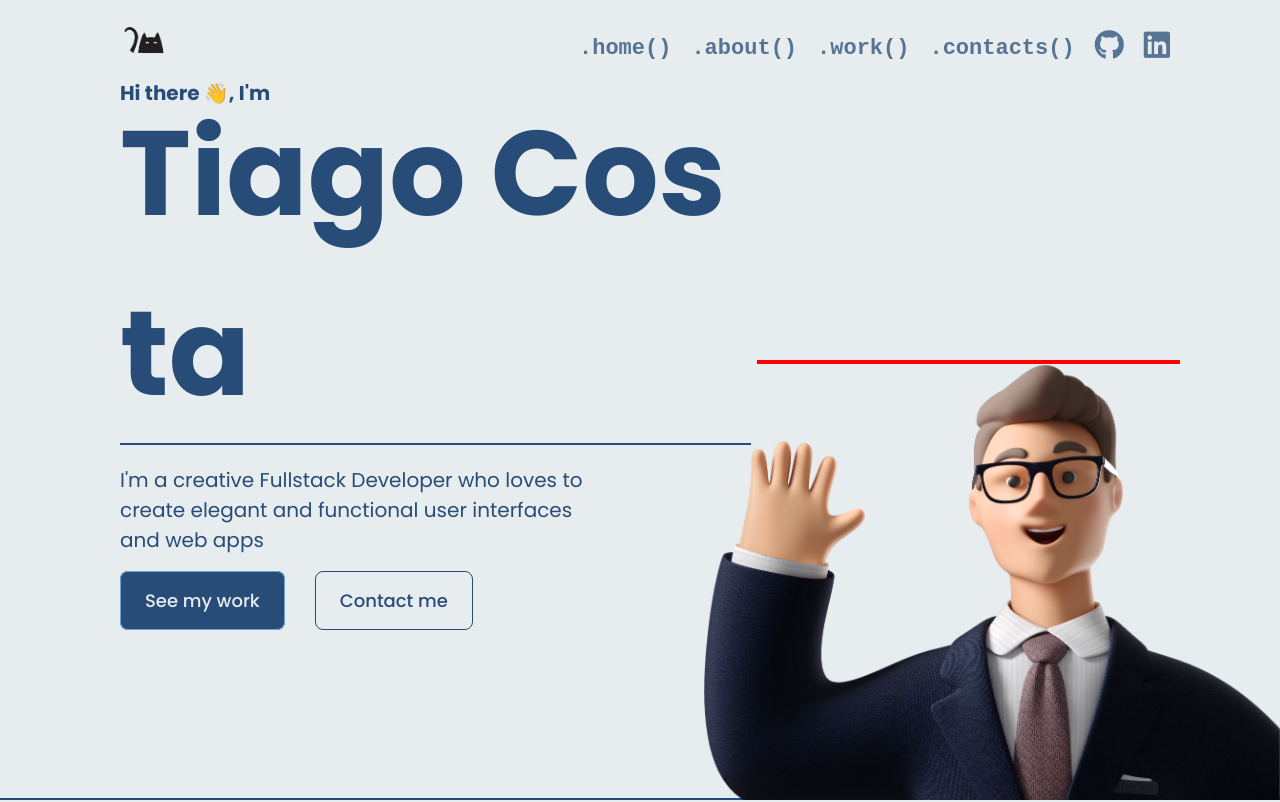
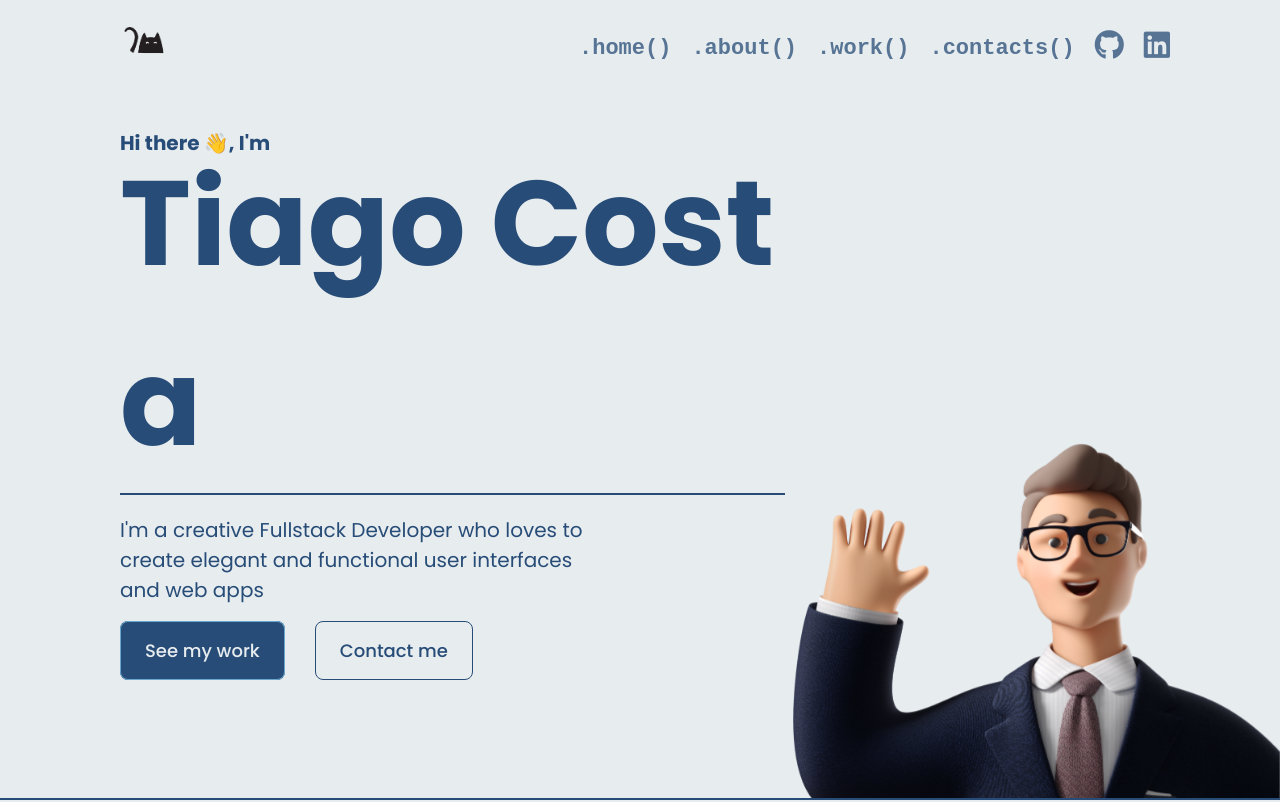
Before and after one commit to MrValraven/portefolio, a Vue app: page /#/ in a window 1280 px wide. Shown: the top 802 px of the page. Built offline with nearby package versions, Linux system fonts and the light colour scheme.

Commit message:
fixed image animation

```diff
--- a/src/views/Home.vue
+++ b/src/views/Home.vue
@@ -257,17 +257,20 @@ section {
   height: 100vh;
   border-bottom: 2px solid $darkBlue;
   padding-top: 25px;
+  padding-bottom: 0;
+  padding-right: 0;
 
   .imgContainer {
-    display: inline-flex;
     overflow: hidden;
+    position: relative;
     width: 45%;
-    border: 2px solid red;
+    height: 100vh;
+    padding-top: -100px;
 
     .tiagoImg {
       position: absolute;
       display: block;
-      width: 45%;
+      width: 100%;
       right: 0;
       bottom: 0;
       z-index: 1;
```
